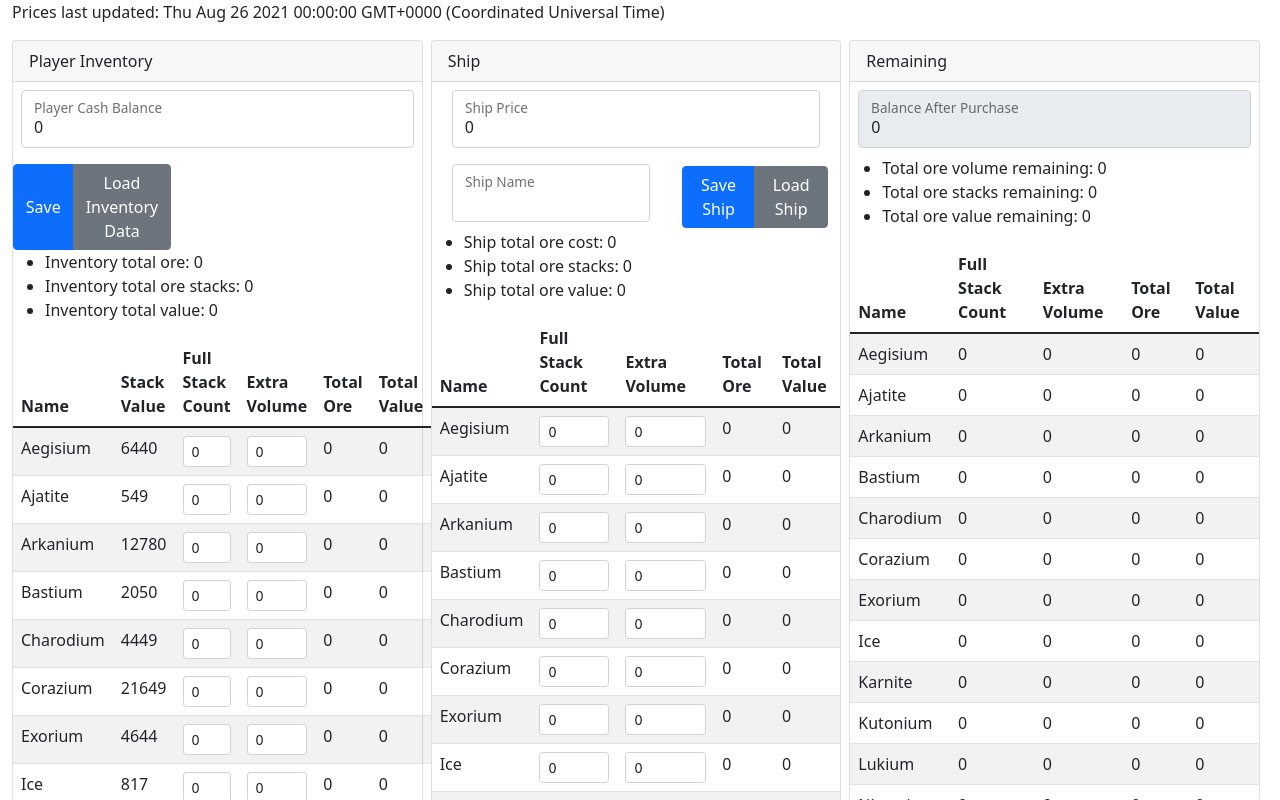
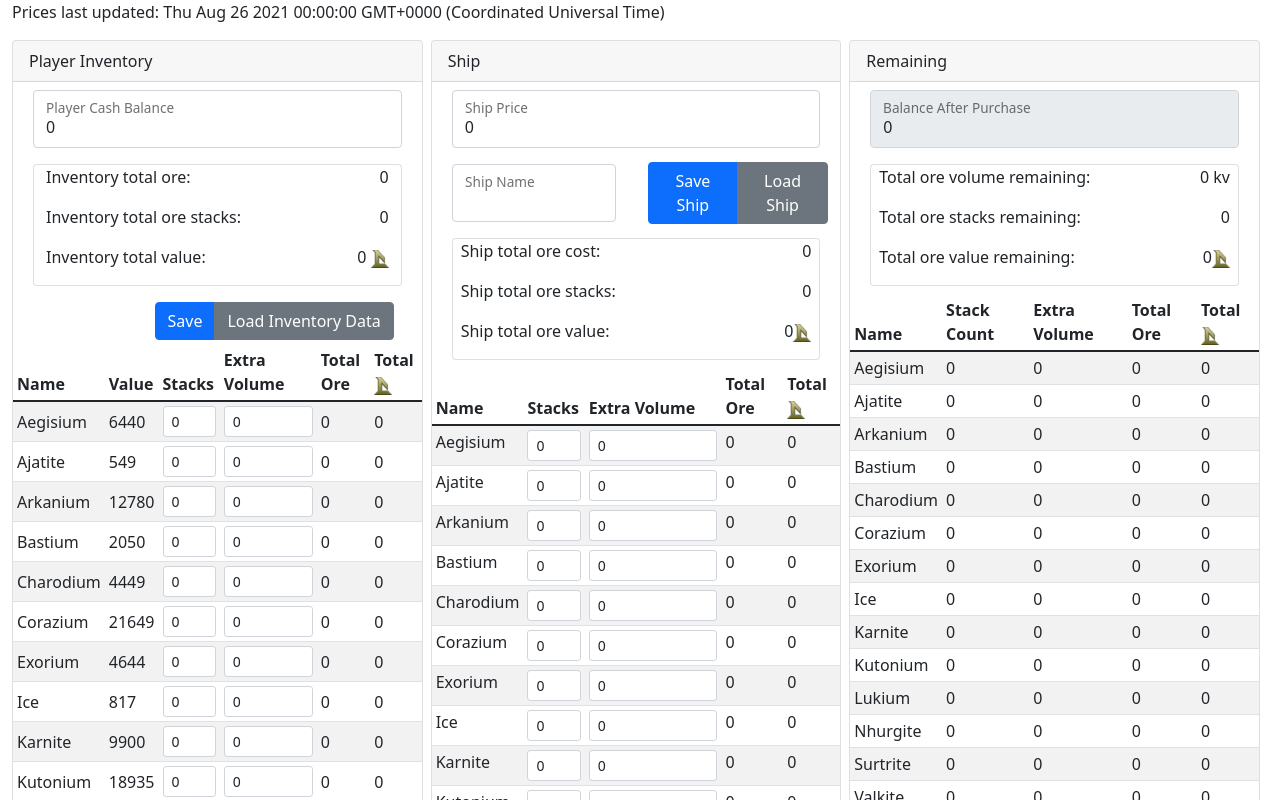
Before and after one commit to pr0uxx/starbase-inventory-manager, a Vue app: page /#/ in a window 1280 px wide. Shown: the top 800 px of the page. Built offline with nearby package versions, Linux system fonts and the light colour scheme.

Commit message:
improvements, bug fixes, new build

```diff
--- a/src/components/InventoryCompare.vue
+++ b/src/components/InventoryCompare.vue
@@ -1,43 +1,47 @@
 <template>
+
+	<div class="container-fluid">
 		<div class="form-floating m-2">
 			<input type="number" v-model="compare.cash" class="form-control" id="floatingInput" disabled
 					v-bind:class="{ 'is-invalid': compare.cash < 0, 'is-valid' : compare.cash > 0 }">
 			<label for="floatingInput">Balance After Purchase</label>
 		</div>
-	<ul>
-		<li>
-			Total ore volume remaining: {{formatNumber(compare.totalOreVolume)}}
-		</li>
-		<li>
-			Total ore stacks remaining: {{formatNumber(compare.totalOreStacks)}}
-		</li>
-		<li>
-			Total ore value remaining: {{formatNumber(compare.totalOreValue)}}
-		</li>
-	</ul>
-	<table class="table table-striped">
+		<div class="card m-2  mt-3 px-2">
+			<p class="d-flex justify-content-between w-100">
+				<span>Total ore volume remaining:  </span>
+				<span>{{numberToKvString(compare.totalOreVolume)}}</span>
+			</p>
+			<p class="d-flex justify-content-between w-100">
+				<span>Total ore stacks remaining: </span>
+				<span>{{formatNumber(compare.totalOreStacks)}}</span>
+			</p>
+			<p class="d-flex justify-content-between w-100">
+				<span>Total ore value remaining: </span>
+				<span>{{formatNumber(compare.totalOreValue)}}<img src="../assets/credit.png" /></span>
+			</p>
+		</div>
+	</div>
+	<div class="table-responsive">
+		<table class="table table-sm  table-striped">
 			<thead>
 				<tr>
 					<th>Name</th>
 					<!--<th>Stack Value</th>-->
-				<th>Full Stack Count</th>
+					<th>Stack Count</th>
 					<th>Extra Volume</th>
 					<th>Total Ore</th>
-				<th>Total Value</th>
+					<th>Total <img src="../assets/credit.png" /></th>
 				</tr>
 
 			</thead>
 			<tbody>
 				<tr v-for="ore in compare.oreArray" :key="ore" v-bind:class="{ 'text-danger': ore.totalOre < 0, 'text-success' : ore.totalOre > 0 }">
 					<td>{{ore.name}}</td>
-				<!--<td>{{ore.marketValue}}</td>-->
 					<td>
-					<!--<input class="form-control form-control-sm" type="number" v-model="ore.fullStackCount" />-->
 						{{ore.fullStackCount}}
 					</td>
 					<td>
-					<!--<input class="form-control form-control-sm" type="number" v-model="ore.nonFullStackTotalVolume"/>-->
-					{{ore.nonFullStackTotalVolume}}
+						{{formatNumber(ore.nonFullStackTotalVolume)}}
 					</td>
 					<td>
 						{{formatNumber(ore.totalOre)}}
@@ -48,6 +52,8 @@
 				</tr>
 			</tbody>
 		</table>
+	</div>
+
 </template>
 <script lang="ts">
 	import { defineComponent, inject } from 'vue';
@@ -65,8 +71,10 @@
 		},
 		methods: {
 			formatNumber(n: number) {
-				n = Number(n) ?? 0;
-				return n ? n.toFixed(0) : 0;
+				return this.$stringHelper.formatNumber(n);
+			},
+			numberToKvString(n: number) {
+				return this.$stringHelper.numberToKvString(n)
 			}
 		}
 	})
--- /dev/null
+++ b/src/components/Market.vue
@@ -0,0 +1,59 @@
+<template>
+	<div class="market">
+		<div class="d-flex flex-wrap">
+			<div class="m-1" v-for="ore in oreTable" :key="ore">
+				<label>{{ore.name}}</label>
+				<input class="form-control form-control-sm" v-model.number="ore.marketValue" v-on:change="update(ore)" />
+			</div>
+		</div>
+		<!--<div class="table-responsive">
+			<table class="table table-sm">
+				<thead>
+				<tr>
+					<th>Ore</th>
+					<th><img src="../assets/credit.png" /></th>
+				</tr>
+				</thead>
+				<tbody>
+					<tr v-for="ore in oreTable" :key="ore">
+						<td>{{ore.name}}</td>
+						<td><input class="form-control form-control-sm" v-model.number="ore.marketValue"  v-on:change="update(ore)" /></td>
+					</tr>
+				</tbody>
+			</table>
+		</div>-->
+	</div>
+</template>
+
+<script lang="ts">
+	import { defineComponent } from 'vue';
+	import Market from '../data/classes/Market';
+	import Ore from '../data/classes/Ore';
+	export default defineComponent({
+		name: 'Market',
+		data() {
+			return {
+				oreTable: Market.ores
+			}
+		},
+		methods: {
+			update(ore: Ore) {
+				const match = Market.ores.find(x => x.name === ore.name);
+
+				if (match) {
+					match.marketValue = ore.marketValue;
+					console.log(Market);
+				}
+				this.$emit("updateOres", true);
+			}
+		},
+		emits: {
+			updateOres : Object
+		}
+	});
+
+</script>
+
+<!-- Add "scoped" attribute to limit CSS to this component only -->
+<style lang="scss" scoped>
+</style>
--- a/src/components/OreTable.vue
+++ b/src/components/OreTable.vue
@@ -1,53 +1,59 @@
 <template>
+
+
+	<div class="container-fluid">
 		<div class="form-floating m-2">
 			<input type="number" v-model="playerInventory.cash" class="form-control" id="floatingInput">
 			<label for="floatingInput">Player Cash Balance</label>
 		</div>
 
-	<div class="container-fluid">
-		<div class="row">
-			<div class="col-5 d-flex align-items-center justify-content-end">
+		<div class="row m-2 mt-3">
+			<div class="card ">
+				<p class="d-flex justify-content-between w-100">
+					<span>Inventory total ore: </span>
+					<span>{{formatNumber(playerInventory.totalOreVolume)}}</span>
+				</p>
+				<p class="d-flex justify-content-between w-100">
+					<span>Inventory total ore stacks: </span>
+					<span>{{formatNumber(playerInventory.totalOreStacks)}}</span>
+				</p>
+				<p class="d-flex justify-content-between w-100">
+					<span>Inventory total value:</span>
+					<span>{{formatNumber(playerInventory.totalOreValue)}} <img src="../assets/credit.png" /></span>
+				</p>
+			</div>
+		</div>
+
+		<div class="row m-1">
+			<div class="col-12 d-flex align-items-center justify-content-end">
 				<div class="btn-group mt-2">
 					<button class="btn btn-primary" @click="savePlayerInventory()">Save</button>
 					<button class="btn btn-secondary" @click="getPlayerInventory()">Load Inventory Data</button>
 				</div>
 			</div>
-
-
 		</div>
 
 	</div>
 
-	<ul>
-		<li>
-			Inventory total ore: {{formatNumber(playerInventory.totalOreVolume)}}
-		</li>
-		<li>
-			Inventory total ore stacks: {{formatNumber(playerInventory.totalOreStacks)}}
-		</li>
-		<li>
-			Inventory total value: {{formatNumber(playerInventory.totalOreValue)}}
-		</li>
-	</ul>
-	<table class="table table-striped">
+	<div class="table-responsive">
+		<table class="table table-sm table-striped w-100">
 			<thead>
 				<tr>
 					<th>Name</th>
-				<th>Stack Value</th>
-				<th>Full Stack Count</th>
+					<th>Value</th>
+					<th>Stacks</th>
 					<th>Extra Volume</th>
 					<th>Total Ore</th>
-				<th>Total Value</th>
+					<th>Total <img src="../assets/credit.png" /></th>
 				</tr>
 
 			</thead>
 			<tbody>
-			<tr v-for="ore in playerInventory.ores" :key="ore">
+				<tr class="align-middle" v-for="ore in playerInventory.ores" :key="ore">
 					<td>{{ore.name}}</td>
 					<td>{{ore.marketValue}}</td>
-				<td>
+					<td width="15%">
 						<input class="form-control form-control-sm" type="number" v-model="ore.fullStackCount" />
-					<!--{{ore.fullStackCount}}-->
 					</td>
 					<td>
 						<input class="form-control form-control-sm" type="number" v-model="ore.nonFullStackTotalVolume" />
@@ -62,11 +68,14 @@
 				</tr>
 			</tbody>
 		</table>
+	</div>
+
 </template>
 <script lang="ts">
 	import { defineComponent } from 'vue';
 	import PlayerInventory from '@/data/classes/PlayerInventory';
 	import GenericLocalStore from '../data/classes/GenericLocalStore';
+import Market from '../data/classes/Market';
 	export default defineComponent({
 		name: 'OreTable',
 		data() {
@@ -79,8 +88,7 @@ import GenericLocalStore from '../data/classes/GenericLocalStore';
 		},
 		methods: {
 			formatNumber(n: number) {
-				n = Number(n) ?? 0;
-				return n ? n.toFixed(0) : 0;
+				return this.$stringHelper.formatNumber(n);
 			},
 			getPlayerInventory() {
 				const db = this.$dbContext;
@@ -90,18 +98,20 @@ import GenericLocalStore from '../data/classes/GenericLocalStore';
 					const count = store.count(undefined);
 
 					count.onsuccess = (ev) => {
-						/*const lastIndex = 1;*/
 						const index = 1;
 
-						db.getStoredObjectByIndex<string>(store, index)
+						db.getStoredObjectByIndex<GenericLocalStore>(store, index)
 							.then(result => {
 								if (result) {
-									//const gns = result as GenericLocalStore;
-									//console.log(gns.data) ;
-									const inv = JSON.parse(result) as PlayerInventory;
 
+									const inv = JSON.parse(result.data) as PlayerInventory;
+									for (const ore of this.playerInventory.ores) {
+										const match = inv.ores.find(x => x.name === ore.name);
+
+										ore.fullStackCount = match?.fullStackCount ?? ore.fullStackCount;
+										ore.nonFullStackTotalVolume = match?.nonFullStackTotalVolume ?? ore.nonFullStackTotalVolume;
+									}
 									this.playerInventory.cash = inv?.cash ?? this.playerInventory.cash;
-									this.playerInventory.ores = inv?.ores ?? this.playerInventory.ores;
 								}
 							});
 					}
@@ -121,10 +131,10 @@ import GenericLocalStore from '../data/classes/GenericLocalStore';
 					const count = store.count();
 
 					count.onsuccess = ev => {
-						const data = this.playerInventory;
+						const data = new GenericLocalStore(this.playerInventory);
 
 						if (count.result === 0) {
-							const request = store.add(JSON.stringify(data));
+							const request = store.add(data);
 
 							request.onsuccess = ev => {
 								console.log('saved player inventory!')
@@ -144,6 +154,7 @@ import GenericLocalStore from '../data/classes/GenericLocalStore';
 					(console.error('unable to get store'))
 				}
 			}
+
 		}
 
 	})
--- a/src/components/ShipPurchase.vue
+++ b/src/components/ShipPurchase.vue
@@ -9,22 +9,19 @@
 
 	<div class="container-fluid" v-if="!showLoadDialog">
 		<div class="row">
-			<div class="col-7">
+			<div class="col-6">
 				<div class="form-floating m-2">
 					<input type="text" v-model="shipName" class="form-control" id="floatingInput">
 					<label for="floatingInput">Ship Name</label>
 				</div>
 			</div>
-			<div class="col-5 d-flex align-items-center justify-content-end">
-				<div class="btn-group mt-2">
+			<div class="col-6 d-flex align-items-center justify-content-center">
+				<div class="btn-group">
 					<button class="btn btn-primary" @click="saveShip()">Save Ship</button>
 					<button class="btn btn-secondary" @click="showLoadShipDialog()">Load Ship</button>
 				</div>
 			</div>
-
-
 		</div>
-
 	</div>
 
 	<div class="container-fluid">
@@ -36,27 +33,32 @@
 		</div>
 	</div>
 
-	<ul>
-		<li>
-			Ship total ore cost: {{formatNumber(shipInventory.totalOreVolume)}}
-		</li>
-		<li>
-			Ship total ore stacks: {{formatNumber(shipInventory.totalOreStacks)}}
-		</li>
-		<li>
-			Ship total ore value: {{formatNumber(shipInventory.totalOreValue)}}
-		</li>
-	</ul>
-
-	<table class="table table-striped">
+	<div class="container-fluid">
+		<div class="card m-2 px-2">
+			<p class="d-flex justify-content-between w-100">
+				<span>Ship total ore cost: </span>
+				<span>{{formatNumber(shipInventory.totalOreVolume)}}</span>
+			</p>
+			<p class="d-flex justify-content-between w-100">
+				<span>Ship total ore stacks:</span>
+				<span>{{formatNumber(shipInventory.totalOreStacks)}}</span>
+			</p>
+			<p class="d-flex justify-content-between w-100">
+				<span>Ship total ore value: </span>
+				<span>{{formatNumber(shipInventory.totalOreValue)}}<img src="../assets/credit.png" /></span>
+			</p>
+		</div>
+	</div>
+	<div class="table-responsive">
+		<table class="table table-sm table-striped w-100">
 			<thead>
 				<tr>
 					<th>Name</th>
 					<!--<th>Stack Value</th>-->
-				<th>Full Stack Count</th>
+					<th>Stacks</th>
 					<th>Extra Volume</th>
 					<th>Total Ore</th>
-				<th>Total Value</th>
+					<th>Total <img src="../assets/credit.png" /></th>
 				</tr>
 
 			</thead>
@@ -64,7 +66,7 @@
 				<tr v-for="ore in shipInventory.ores" :key="ore">
 					<td>{{ore.name}}</td>
 					<!--<td>{{ore.marketValue}}</td>-->
-				<td>
+					<td width="15%">
 						<input class="form-control form-control-sm" type="number" v-model="ore.fullStackCount" />
 
 						<!--{{ore.fullStackCount}}-->
@@ -83,6 +85,8 @@
 				</tr>
 			</tbody>
 		</table>
+	</div>
+
 </template>
 <script lang="ts">
 	import { defineComponent, inject } from 'vue';
@@ -104,8 +108,7 @@
 		},
 		methods: {
 			formatNumber(n: number) {
-				n = Number(n) ?? 0;
-				return n ? n.toFixed(0) : 0;
+				return this.$stringHelper.formatNumber(n);
 			},
 			showLoadShipDialog() {
 				this.getShipNames().then(() => {
--- a/src/data/classes/PlayerInventory.ts
+++ b/src/data/classes/PlayerInventory.ts
@@ -5,14 +5,34 @@ export default class PlayerInventory {
 	constructor() {
 		this.ores = Market.ores.map(x => new PlayerOwnedOre(x.name, x.marketValue));
 		this.cash = 0;
+		this.updateOres();
+	}
+
+	private tick =  0;
+	//private startUpdating() {
+	//	requestAnimationFrame(() => this.updateOres());
+	//}
+
+	updateOres() {
+		this.ores.forEach(x => {
+			const m = Market.ores.find(o => o.name === x.name);
+			if (m) {
+				x.marketValue = m.marketValue;
+			}
+		});
+
 	}
 
 	readonly createdDate = new Date(Date.now());
 	ores: PlayerOwnedOre[];
 	cash: number;
 	get totalOreVolume(): number {
+		return this.getTotalOreVolume();
+	}
+
+	getTotalOreVolume(): number {
 		const r = this.sum(this.ores.map(x => {
-			if (x.totalOre) {
+			if (x.totalOre && x.totalOre > 0) {
 				return x.totalOre;
 			} else {
 				const totalOre = (x.fullStackCount * x.stackSize) + x.nonFullStackTotalVolume;
@@ -25,8 +45,12 @@ export default class PlayerInventory {
 	}
 
 	get totalOreValue(): number {
+		return this.getTotalOreValue();
+	}
+
+	getTotalOreValue(): number {
 		return this.sum(this.ores.map(x => {
-			if (x.totalMarketValue) {
+			if (x.totalMarketValue && x.totalMarketValue > 0) {
 				return x.totalMarketValue;
 			} else {
 				const totalOre = (x.fullStackCount * x.stackSize) + x.nonFullStackTotalVolume;
@@ -58,6 +82,10 @@ export class PlayerOwnedOre extends Ore {
 	private _totalOre = 0;
 
 	get totalOre() {
+		return this.getTotalOre();
+	}
+
+	getTotalOre() {
 		this._totalOre = (this.fullStackCount * this.stackSize) + this.nonFullStackTotalVolume;
 		return this._totalOre;
 	}
@@ -67,6 +95,10 @@ export class PlayerOwnedOre extends Ore {
 	//  }
 
 	get totalMarketValue() {
+		return this.getTotalMarketValue();
+	}
+
+	getTotalMarketValue() {
 		return (this.totalOre / this.stackSize) * this.marketValue;
 	}
 }
@@ -100,17 +132,26 @@ export class InventoryCompare {
 	get oreArray(): PlayerOwnedOre[] {
 		return this.inventoryA.ores.map((a, index) => {
 			const c = new PlayerOwnedOre(a.name, a.marketValue);
-			c.nonFullStackTotalVolume = a.nonFullStackTotalVolume;
-			c.fullStackCount = a.fullStackCount;
+			const b = this.inventoryB.ores[index];
 
-			const b = this.inventoryB.ores[index];
-			c.fullStackCount -= b.fullStackCount;
-			c.nonFullStackTotalVolume = a.nonFullStackTotalVolume - b.nonFullStackTotalVolume;
+			const totalVolume = a.totalOre - b.totalOre;
+			const stackString = (totalVolume / a.stackSize).toString();
+			const split = stackString.split('.');
+
+			c.fullStackCount = Number(split[0]);
+			c.nonFullStackTotalVolume = split[1] ? Number(`0.${split[1]}`) * a.stackSize : 0;
+
+			//c.nonFullStackTotalVolume = a.nonFullStackTotalVolume;
+			//c.fullStackCount = a.fullStackCount;
+
+
+			//c.fullStackCount -= b.fullStackCount;
+			//c.nonFullStackTotalVolume = a.nonFullStackTotalVolume - b.nonFullStackTotalVolume;
 			return c;
 		});
 	}
 
 	get cash() : number {
-		return this.inventoryA.cash - this.inventoryB.cash
+		return this.inventoryA.cash - this.inventoryB.cash;
 	}
 }
--- /dev/null
+++ b/src/data/classes/StringHelper.ts
@@ -0,0 +1,14 @@
+
+
+export default class StringHelper {
+	formatNumber = (n: number): number => {
+		const n1 = Number(n) ?? 0;
+		return n1 ? Number(n.toFixed(0)) : 0;
+	}
+
+	numberToKvString = (n: number): string => {
+		let n1 = Number(n) ?? 0;
+		n1 = n1 / 1000;
+		return `${n1} kv`;
+	}
+}
--- a/src/main.ts
+++ b/src/main.ts
@@ -2,17 +2,20 @@ import { createApp } from 'vue'
 import App from './App.vue'
 import router from './router'
 import "bootstrap"
-import { DbContext }  from "@/data/classes/IndexedDb/DbContext"
+import { DbContext } from "@/data/classes/IndexedDb/DbContext"
+import StringHelper from "@/data/classes/StringHelper"
 
 
 const app = createApp(App);
 const c = new DbContext();
 c.initDatabase();
 app.config.globalProperties.$dbContext = c;
+app.config.globalProperties.$stringHelper = new StringHelper();
 
 declare module '@vue/runtime-core' {
 	export interface ComponentCustomProperties {
-		$dbContext: DbContext
+		$dbContext: DbContext;
+		$stringHelper: StringHelper;
 	}
 }
 
--- a/src/views/Home.vue
+++ b/src/views/Home.vue
@@ -4,6 +4,7 @@
 		<!--<div class="d-flex justify-content-center">
 		<img alt="Vue logo" src="../assets/logo.png">
 	</div>-->
+
 		<div class="d-flex flex-wrap">
 			<!--<button class="btn btn-primary stupid-btn" type="button" data-bs-toggle="collapse" data-bs-target="#pi-card" aria-expanded="false" aria-controls="collapseExample">
 			<span class="text-vertical">Player Inventory</span>
@@ -43,6 +44,30 @@
 
 
 		</div>
+		<ul class="nav nav-tabs" id="myTab" role="tablist">
+			<li class="nav-item" role="presentation">
+				<button class="nav-link active" id="market-tab" data-bs-toggle="tab" data-bs-target="#market" type="button" role="tab" aria-controls="market" aria-selected="true">Edit Market Values</button>
+			</li>
+			<!--<li class="nav-item" role="presentation">
+				<button class="nav-link" id="profile-tab" data-bs-toggle="tab" data-bs-target="#profile" type="button" role="tab" aria-controls="profile" aria-selected="false">Profile</button>
+			</li>
+			<li class="nav-item" role="presentation">
+				<button class="nav-link" id="contact-tab" data-bs-toggle="tab" data-bs-target="#contact" type="button" role="tab" aria-controls="contact" aria-selected="false">Contact</button>
+			</li>-->
+		</ul>
+
+		<div class="tab-content" id="myTabContent">
+			<div class="tab-pane fade show active" id="market" role="tabpanel" aria-labelledby="market-tab">
+				<div class="container-fluid">
+					<div class="col-12">
+						<MarketComponent class="p-2" @updateOres="updateOreValues()"></MarketComponent>
+					</div>
+				</div>
+
+			</div>
+			<!--<div class="tab-pane fade" id="profile" role="tabpanel" aria-labelledby="profile-tab">...</div>
+			<div class="tab-pane fade" id="contact" role="tabpanel" aria-labelledby="contact-tab">...</div>-->
+		</div>
 		<!--<HelloWorld msg="Welcome to Your Vue.js + TypeScript App"/>-->
 
 	</div>
@@ -55,6 +80,7 @@
 	import ShipPurchase from '@/components/ShipPurchase.vue';
 	import InventoryCompare from '@/components/InventoryCompare.vue';
 	import Market from '../data/classes/Market';
+	import MarketComponent from '@/components/Market.vue';
 
 
 	export default defineComponent({
@@ -62,7 +88,8 @@
 		components: {
 			OreTable,
 			ShipPurchase,
-			InventoryCompare
+			InventoryCompare,
+			MarketComponent
 		},
 		data() {
 			return {
@@ -71,6 +98,12 @@
 				differenceInventory: new PlayerInventory(),
 				market: Market
 			}
+		},
+		methods: {
+			updateOreValues() {
+				this.playerInventory.updateOres();
+				this.shipInventory.updateOres();
+			},
 		}
 	})
 </script>
```
Also changed, not shown: src/assets/credit.png (added), 15 other files (tests, documents, lock files or other folders). Lines whose indentation alone changed are shown as unchanged.
